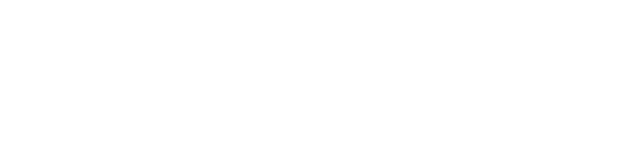
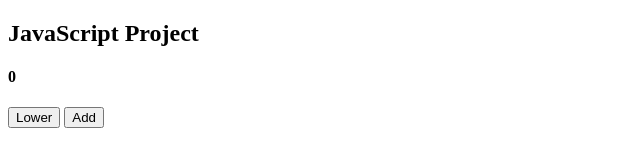
Before and after one commit to Emzzy241/Number-Counter-vanilla, a plain HTML site: page index.html in a window 1280 px wide. Shown: the whole page, without its empty margins (0-640 px from the left). Drawn offline with Linux system fonts and the light colour scheme.

Commit message:
writing all the heml for project

```diff
--- a/index.html
+++ b/index.html
@@ -10,7 +10,16 @@
 <body>
 
 
+    <div class="card">
+        <h2 class="name">JavaScript Project</h2>
 
+        <h4 id="counter">0</h4>
+
+        <div class="container">
+            <button class="counterBtn prevBtn">Lower</button>
+            <button class="counterBtn nextBtn">Add</button>
+        </div>
+    </div>
 
 
 
```
